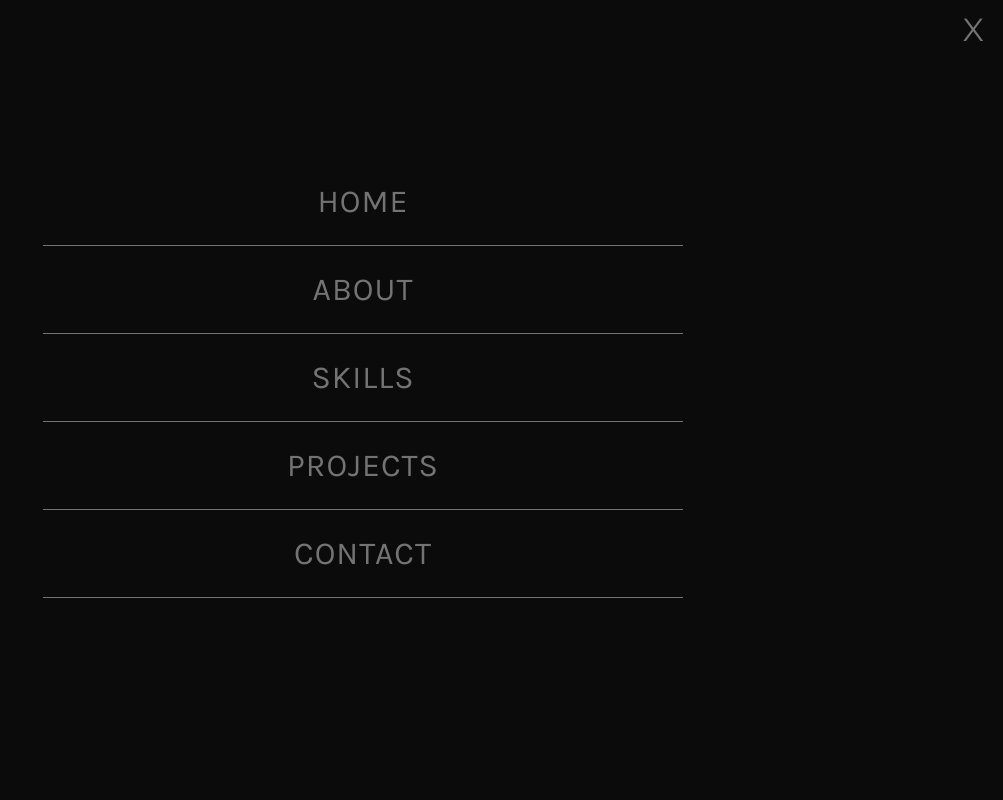
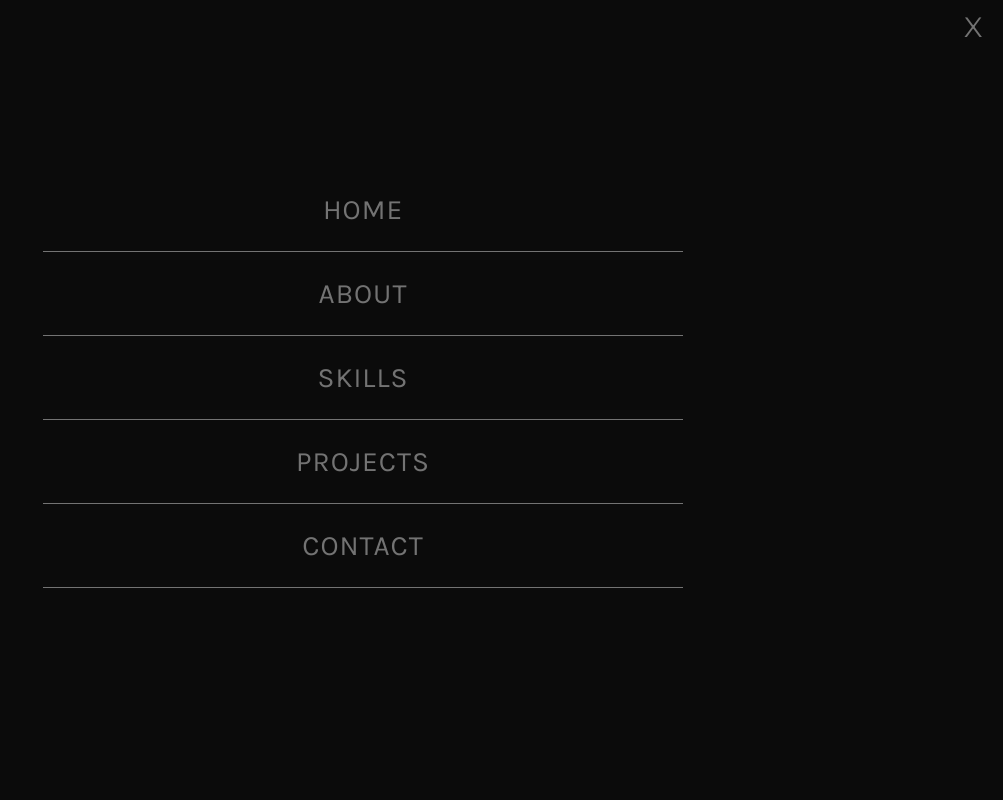
Before and after one commit to jcbryant35/portfolio, a plain HTML site: page jez.html in a window 1280 px wide. Both pictures are taken after a click on the element 1250 px from the left and 25 px from the top of the page. Shown: the top 800 px of the page, without its empty margins (277-1280 px from the left). Drawn offline with Linux system fonts and the light colour scheme.

Commit message:
Update jez_styles.css

```diff
--- a/styles/jez_styles.css
+++ b/styles/jez_styles.css
@@ -136,7 +136,7 @@ nav #navBtn .lineThree {
 
 #navMenu li {
   color: #f9f9f9;
-  font-size: 4vh;
+  font-size: 3.5vh;
   margin-top: 5px;
   font-family: "Karla";
   list-style-type: none;
@@ -162,7 +162,7 @@ nav #navBtn .lineThree {
   position: absolute;
   top: 10px;
   right: 10px;
-  font-size: 4vh;
+  font-size: 3.5vh;
   font-family: "Montserrat";
 }
 
```
